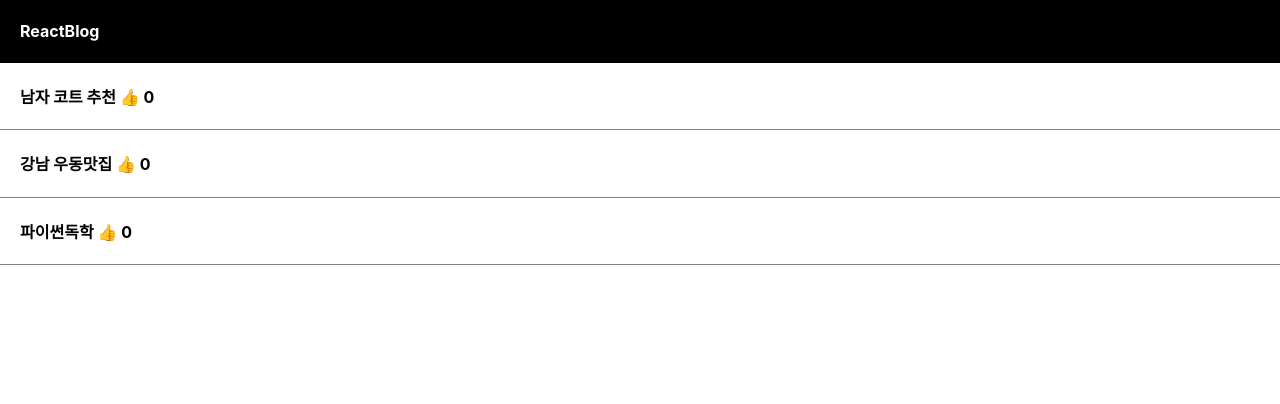
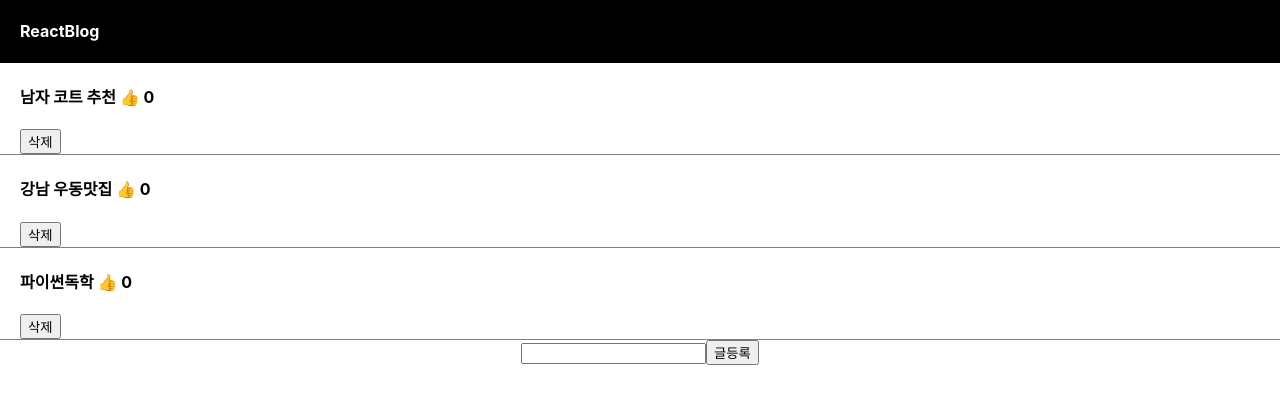
Before and after one commit to skarbgud/blog-react, a React (Create React App) app: page / in a window 1280 px wide. Shown: the top 404 px of the page. Built offline with nearby package versions, Linux system fonts and the light colour scheme.

Commit message:
글등록 구현

```diff
--- a/src/App.js
+++ b/src/App.js
@@ -10,6 +10,7 @@ function App() {
   let [like, setLike] = useState([0, 0, 0]);
   let [modal, setModal] = useState(false);
   let [modalIndex, setModalIndex] = useState(0);
+  let [input, setInput] = useState('');
 
   function modalSwitch() {
     if (modal === true) {
@@ -26,6 +27,22 @@ function App() {
     setLike(copy);
   }
 
+  function addTitle(inputTitle) {
+    let titleCopy = [...title];
+    titleCopy.push(inputTitle);
+    setTitle(titleCopy);
+
+    let likeCopy = [...like];
+    likeCopy.push(0);
+    setLike(likeCopy);
+  }
+
+  function removeTitle(idx) {
+    let copy = [...title];
+    copy.splice(idx, 1);
+    setTitle(copy);
+  }
+
   return (
     <div className="App">
       <div className="black-nav">
@@ -35,10 +52,17 @@ function App() {
       {
         title.map(function(a, i) {
           return (<div className='list' key={i}>
-            <h4 onClick={() => {setModal(!modal); setModalIndex(i)}}>{title[i]} <span onClick={() => {clickLike(i) }}>👍</span> {like[i]} </h4>
+            <h4 onClick={() => {setModal(!modal); setModalIndex(i)}}>{title[i]} <span onClick={() => {e.stopPropagation(); clickLike(i) }}>👍</span> {like[i]} </h4>
+            <button onClick={(e) => { e.stopPropagation(); removeTitle(i);}}>삭제</button>
           </div>)
         })
       }
+
+      <input onChange={(e) => {
+        setInput(e.target.value)
+      }}></input>
+
+      <button onClick={() => { addTitle(input)}}>글등록</button>
 
       {
         modal == true ? <Modal color={'skyblue'} title={title} setTitle={setTitle} modalIndex={modalIndex}/> : null
```
